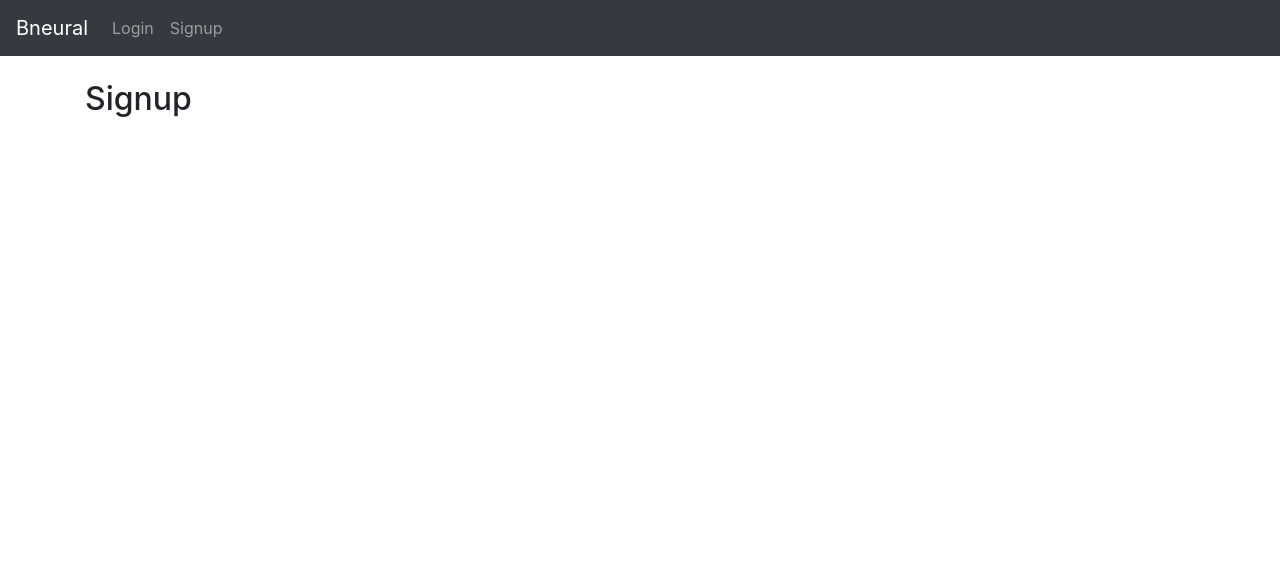
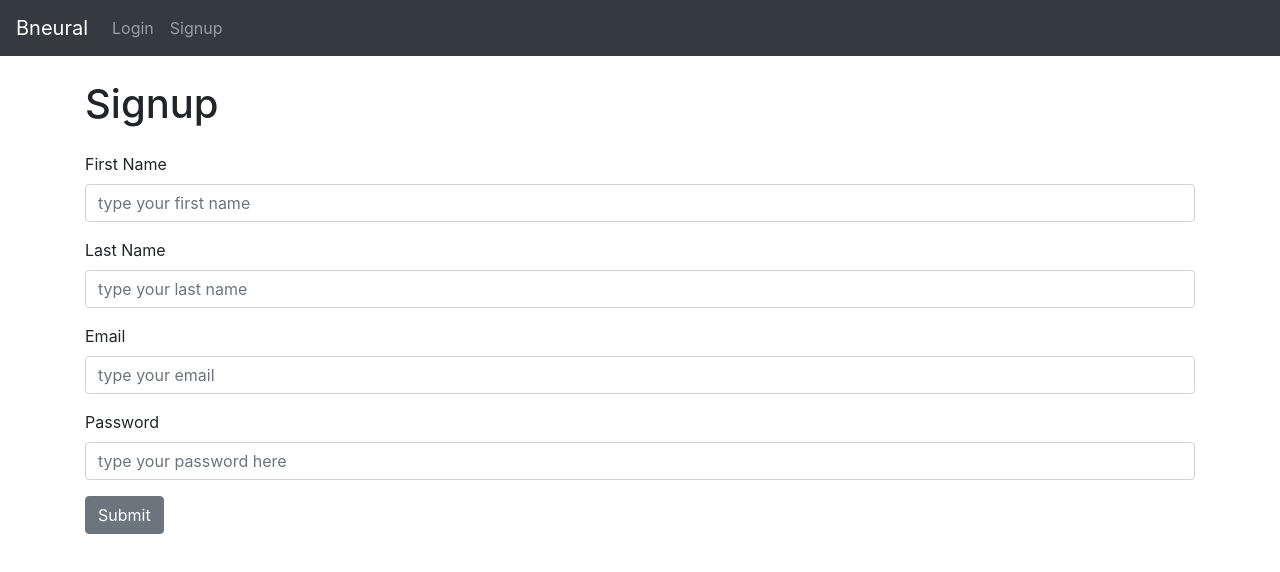
Before and after one commit to juancamilogaviria1/cinta-negra-b40-frontend, a React (Create React App) app: page /Signup in a window 1280 px wide. Shown: the top 572 px of the page. Built offline with nearby package versions, Linux system fonts and the light colour scheme.

Commit message:
Maquetado con logica de componente signup

```diff
--- a/src/views/Signup.js
+++ b/src/views/Signup.js
@@ -1,12 +1,93 @@
-import React from 'react';
+import React, {useState} from 'react';
+import {
+    Button,
+     Form,
+     FormGroup,
+     Label,
+     Input,
+    } from 'reactstrap';
 
-const Signup = () => {
-    return (
-        <React.Fragment>
-            <h2>Signup</h2>
-        </React.Fragment>
+    const Signup = () => {
 
-     );
+        const [firstName, setFirstName] =  useState('');
+        const [lastName, setlastName] =  useState('');
+        const [email, setemail] =  useState('');
+        const [password, setpassword] =  useState('');
+
+        const handleInput = (e) => {
+
+            switch (e.target.name) {
+                case "inputFirstName":
+                    setFirstName(e.target.value)
+                    break;
+                case "inputLastName":
+                    setlastName(e.target.value)
+                    break;
+                case "inputemail":
+                    setemail(e.target.value)
+                    break;
+                case "inputpassword":
+                    setpassword(e.target.value)
+                    break;
+                default:
+                    break;
+            }
+        }
+
+        const handleSubmit = (e) =>{
+            e.preventDefault();
+        }
+
+       return (
+           <React.Fragment>
+              <h1 className="mb-4">Signup</h1>
+                <Form onSubmit={handleSubmit}>
+                            <FormGroup>
+                                <Label>First Name</Label>
+                                <Input
+                                type="text"
+                                name="firstName"
+                                id="inputFirstName"
+                                placeholder="type your first name"
+                                value={firstName}
+                                onChange={handleInput}  />
+                            </FormGroup>
+                            <FormGroup>
+                                <Label>Last Name</Label>
+                                <Input
+                                type="text"
+                                name="lastName"
+                                id="inputLastname"
+                                placeholder="type your last name"
+                                value={lastName}
+                                onChange={handleInput}  />
+                            </FormGroup>
+                            <FormGroup>
+                                <Label>Email</Label>
+                                <Input
+                                type="email"
+                                name="email"
+                                id="exampleEmail"
+                                placeholder="type your email"
+                                value={email}
+                                onChange={handleInput}  />
+                            </FormGroup>
+                            <FormGroup>
+                                <Label for="examplePassword">Password</Label>
+                                <Input
+                                type="password"
+                                name="password"
+                                id="examplePassword"
+                                placeholder="type your password here"
+                                value={password}
+                                onChange={handleInput}  />
+                            </FormGroup>
+                            <Button>Submit</Button>
+                </Form>
+
+           </React.Fragment>
+
+ );
 }
 
 export default Signup;
```
